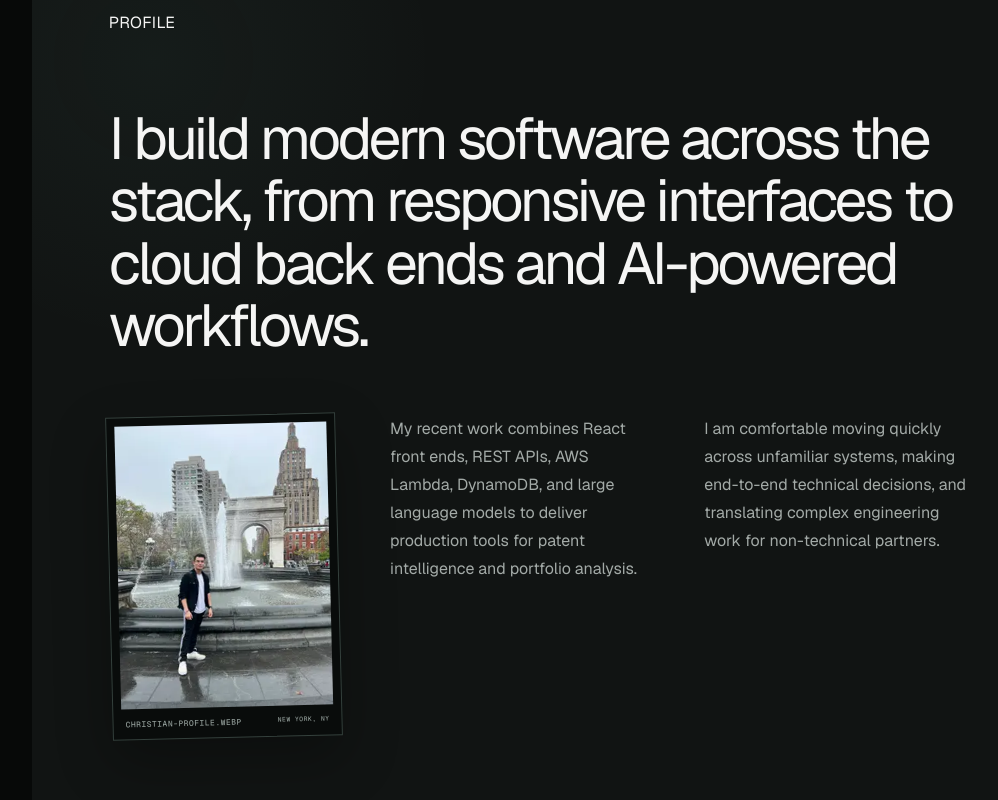
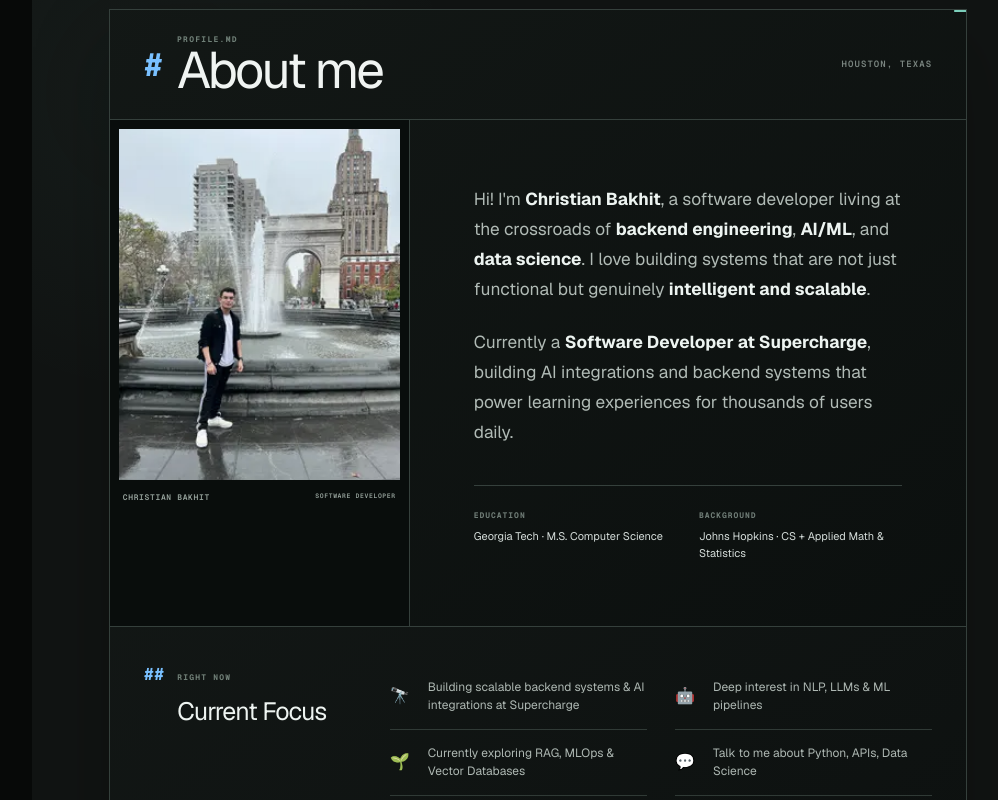
Before and after one commit to ChrisBakhit/christian-portfolio, a Next.js app: page / in a window 1280 px wide. Shown: the part 1180-1980 px from the top of the page, without its empty margins (236-1234 px from the left). Built offline with nearby package versions, Linux system fonts and the light colour scheme.

Commit message:
Rebuild profile around personal introduction

```diff
--- a/app/navigation.css
+++ b/app/navigation.css
@@ -145,6 +145,36 @@ main.sidebarOpen { padding-left: 268px; }
 .profileConstellation i:nth-of-type(1){left:9%;top:59%;width:105px;transform:rotate(-48deg)}.profileConstellation i:nth-of-type(2){left:30%;top:24%;width:96px;transform:rotate(35deg)}.profileConstellation i:nth-of-type(3){left:54%;top:46%;width:132px;transform:rotate(-30deg)}
 .profileDocument { max-width:900px; }
 .profileRoute { max-width:1160px; margin:auto; }
+.profileReadme { position:relative; z-index:2; max-width:1100px; margin:34px auto 0; overflow:hidden; border:1px solid #35403c; background:linear-gradient(145deg,rgba(19,24,22,.98),rgba(10,14,13,.99)); box-shadow:0 30px 75px rgba(0,0,0,.24); }
+.profileReadme:before { content:""; position:absolute; top:0; left:0; width:34%; height:2px; background:linear-gradient(90deg,var(--teal),transparent); animation:profileTrace 7s ease-in-out infinite alternate; }
+.profileReadmeHeader { min-height:105px; display:flex; align-items:center; justify-content:space-between; gap:25px; padding:24px 34px; border-bottom:1px solid #35403c; }
+.profileReadmeHeader>div { display:grid; grid-template-columns:auto 1fr; column-gap:14px; align-items:center; }
+.profileReadmeHeader>div>span { grid-row:1/3; color:#79c0ff; font:700 32px var(--font-mono); }
+.profileReadmeHeader small { color:#708078; font:650 8px var(--font-mono); letter-spacing:.16em; }
+.profileReadmeHeader h2 { margin:2px 0 0; color:#f0f4f2; font-size:clamp(34px,4vw,52px); line-height:.95; letter-spacing:-.05em; }
+.profileReadmeHeader>p { margin:0; color:#79847f; font:600 9px var(--font-mono); text-transform:uppercase; letter-spacing:.12em; }
+.profileOverview { display:grid; grid-template-columns:minmax(230px,300px) minmax(0,1fr); }
+.profileReadmePhoto { margin:0; padding:9px; border-right:1px solid #35403c; background:#090d0c; }
+.profileReadmePhoto img { display:block; width:100%; aspect-ratio:4/5; object-fit:cover; object-position:center; filter:saturate(.82); transition:filter .4s ease,transform .55s ease; }
+.profileReadmePhoto:hover img { filter:saturate(1); transform:scale(.99); }
+.profileReadmePhoto figcaption { display:flex; justify-content:space-between; gap:12px; padding:12px 4px 3px; color:#95a19b; font:600 8px var(--font-mono); text-transform:uppercase; letter-spacing:.08em; }
+.profileNarrative { display:flex; flex-direction:column; justify-content:center; padding:clamp(34px,5vw,66px); }
+.profileNarrative>p { max-width:670px; margin:0 0 22px; color:#b1bbb6; font-size:clamp(15px,1.35vw,18px); line-height:1.75; }
+.profileNarrative strong { color:#edf4f1; font-weight:620; }
+.profileCredentials { display:grid; grid-template-columns:repeat(2,minmax(0,1fr)); gap:22px; margin-top:15px; padding-top:24px; border-top:1px solid #35403c; }
+.profileCredentials span { color:#d5ddda; font-size:11px; line-height:1.55; }
+.profileCredentials small { display:block; margin-bottom:8px; color:#6f7c76; font:650 8px var(--font-mono); letter-spacing:.12em; }
+.currentFocus { display:grid; grid-template-columns:210px 1fr; gap:36px; padding:36px 34px 40px; border-top:1px solid #35403c; background:rgba(255,255,255,.012); }
+.currentFocus>header { display:flex; gap:13px; align-items:flex-start; }
+.currentFocus>header>span { color:#79c0ff; font:700 17px var(--font-mono); }
+.currentFocus header small { color:#718078; font:650 8px var(--font-mono); letter-spacing:.15em; }
+.currentFocus h3 { margin:6px 0 0; color:#eef4f1; font-size:25px; letter-spacing:-.035em; }
+.focusRows { display:grid; grid-template-columns:repeat(2,minmax(0,1fr)); gap:0 28px; }
+.focusRows p { min-height:66px; display:grid; grid-template-columns:28px 1fr; gap:10px; align-items:center; margin:0; padding:13px 0; border-top:1px solid #303a36; color:#aeb8b3; font-size:12px; line-height:1.5; }
+.focusRows p:nth-child(-n+2) { border-top:0; }
+.focusRows i { font-style:normal; font-size:16px; filter:saturate(.78); transition:transform .25s ease; }
+.focusRows p:hover { color:#edf4f1; }
+.focusRows p:hover i { transform:translateY(-2px) scale(1.08); }
 .routeIntro { display:grid; grid-template-columns:180px minmax(420px,1fr) minmax(220px,.55fr); gap:34px; align-items:end; padding-bottom:48px; border-bottom:1px solid #36403c; }
 .routeFile { align-self:start; display:flex; align-items:center; gap:12px; color:#7e8b85; font:600 9px var(--font-mono); letter-spacing:.12em; }
 .routeFile span { width:29px; height:29px; display:grid; place-items:center; border:1px solid rgba(139,233,211,.35); border-radius:50%; color:var(--teal); }
@@ -370,6 +400,10 @@ main.sidebarOpen { padding-left: 268px; }
   .resumeList:before,.resumeList:after,.resumeItem:before { display:none; }
   .resumeItem:hover { padding-left:0; }
   .about { grid-template-columns:1fr; }
+  .profileOverview { grid-template-columns:230px 1fr; }
+  .profileNarrative { padding:32px; }
+  .profileCredentials { grid-template-columns:1fr; gap:14px; }
+  .currentFocus { grid-template-columns:1fr; gap:24px; }
   .profileDocument { max-width:none; }
   .routeIntro { grid-template-columns:130px 1fr; }
   .routeIntro>p { grid-column:2; }
@@ -390,6 +424,14 @@ main.sidebarOpen { padding-left: 268px; }
   .skillGroup { min-height:0; padding:24px 20px; }
   .skillOrbitGrid { grid-template-columns:repeat(2,minmax(0,1fr)); }
   .profileIntro,.focusGrid,.educationCards { grid-template-columns:1fr; }
+  .profileReadmeHeader { align-items:flex-start; padding:22px 20px; }
+  .profileReadmeHeader>p { display:none; }
+  .profileOverview { grid-template-columns:1fr; }
+  .profileReadmePhoto { width:min(82%,300px); border-right:0; border-bottom:1px solid #35403c; }
+  .profileNarrative { padding:30px 20px; }
+  .currentFocus { padding:30px 20px 34px; }
+  .focusRows { grid-template-columns:1fr; }
+  .focusRows p:nth-child(2) { border-top:1px solid #303a36; }
   .profileIntro .realPhoto { width:min(78%,260px); }
   .routeIntro,.routeMap,.routeStops { grid-template-columns:1fr; }
   .routeIntro>p { grid-column:auto; }
@@ -426,4 +468,5 @@ main.sidebarOpen { padding-left: 268px; }
 @keyframes contactBroadcast { 0% { opacity:.55; transform:scale(.3); } 75%,100% { opacity:0; transform:scale(3.1); } }
 @keyframes signalStarPulse { 50% { opacity:.5; transform:scale(1.18) rotate(8deg); } }
 @keyframes dishFloat { 50% { translate:0 -7px; rotate:2deg; } }
+@keyframes profileTrace { from { translate:-35% 0; opacity:.45; } to { translate:290% 0; opacity:.9; } }
 @media(prefers-reduced-motion:reduce) { .skillGauge { opacity:1; transform:none; } .signalStar,.signalWaves i,.signalDish { animation:none; } .signalWaves i { opacity:.18; } }
--- a/app/page.tsx
+++ b/app/page.tsx
@@ -342,11 +342,28 @@ export default function Home() {
 
       <section className="about section" id="about">
         <div className="editorCrumb"><span>christian-portfolio</span><b>›</b><strong>profile.md</strong></div>
-        <div className="sectionTitle" data-reveal><span>01</span><h2>Profile</h2></div>
-        <div className="aboutContent" data-reveal>
-          <p className="largeCopy">I build modern software across the stack, from responsive interfaces to cloud back ends and AI-powered workflows.</p>
-          <div className="realProfileGrid"><figure className="realPhoto"><img src="/christian-profile.webp" alt="Christian Bakhit at Washington Square Park" /><figcaption><span>christian-profile.webp</span><small>New York, NY</small></figcaption></figure><div className="aboutColumns"><p>My recent work combines React front ends, REST APIs, AWS Lambda, DynamoDB, and large language models to deliver production tools for patent intelligence and portfolio analysis.</p><p>I am comfortable moving quickly across unfamiliar systems, making end-to-end technical decisions, and translating complex engineering work for non-technical partners.</p></div></div>
-        </div>
+        <article className="profileReadme" data-reveal>
+          <header className="profileReadmeHeader"><div><span>#</span><small>PROFILE.MD</small><h2>About me</h2></div><p>Houston, Texas</p></header>
+          <div className="profileOverview">
+            <figure className="profileReadmePhoto"><img src="/christian-profile.webp" alt="Christian Bakhit at Washington Square Park" /><figcaption><span>Christian Bakhit</span><small>Software Developer</small></figcaption></figure>
+            <div className="profileNarrative">
+              <p>Hi! I&apos;m <strong>Christian Bakhit</strong>, a software developer living at the crossroads of <strong>backend engineering</strong>, <strong>AI/ML</strong>, and <strong>data science</strong>. I love building systems that are not just functional but genuinely <strong>intelligent and scalable</strong>.</p>
+              <p>Currently a <strong>Software Developer at Supercharge</strong>, building AI integrations and backend systems that power learning experiences for thousands of users daily.</p>
+              <div className="profileCredentials"><span><small>EDUCATION</small>Georgia Tech · M.S. Computer Science</span><span><small>BACKGROUND</small>Johns Hopkins · CS + Applied Math &amp; Statistics</span></div>
+            </div>
+          </div>
+          <section className="currentFocus">
+            <header><span>##</span><div><small>RIGHT NOW</small><h3>Current Focus</h3></div></header>
+            <div className="focusRows">
+              <p><i>🔭</i><span>Building scalable backend systems &amp; AI integrations at Supercharge</span></p>
+              <p><i>🤖</i><span>Deep interest in NLP, LLMs &amp; ML pipelines</span></p>
+              <p><i>🌱</i><span>Currently exploring RAG, MLOps &amp; Vector Databases</span></p>
+              <p><i>💬</i><span>Talk to me about Python, APIs, Data Science</span></p>
+              <p><i>⚡</i><span>Making data stories non-data people actually get</span></p>
+              <p><i>✨</i><span>Always learning, always shipping</span></p>
+            </div>
+          </section>
+        </article>
       </section>
 
       <section className="resume section" id="experience">
```
